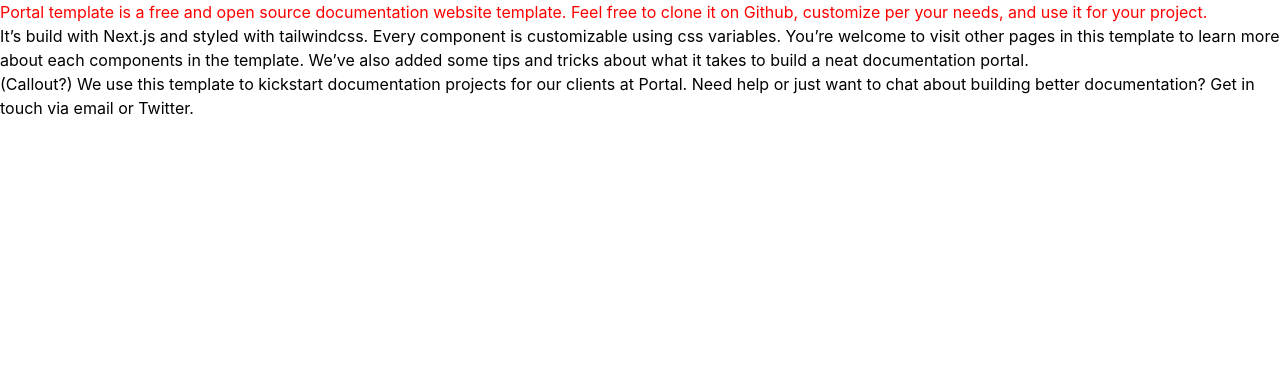
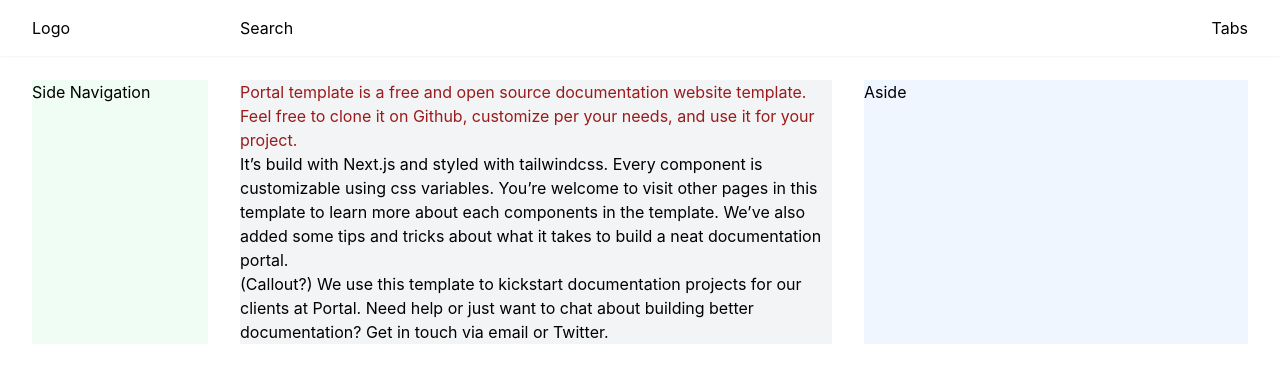
Before and after one commit to vrepsys/portal-template, a Next.js app: page / in a window 1280 px wide. Shown: the top 382 px of the page. Built offline with nearby package versions, Linux system fonts and the light colour scheme.

Commit message:
Add layout

```diff
--- a/package.json
+++ b/package.json
@@ -9,6 +9,8 @@
     "lint": "next lint"
   },
   "dependencies": {
+    "@headlessui/react": "latest",
+    "material-symbols": "latest",
     "next": "12.3.1",
     "react": "18.2.0",
     "react-dom": "18.2.0"
--- a/pages/index.tsx
+++ b/pages/index.tsx
@@ -1,10 +1,14 @@
 import type { NextPage } from "next";
 import Head from "next/head";
-import { Heading1 } from "../components/typography/Heading1";
+import { Popover } from "@headlessui/react";
+
+function classNames(...classes: string[]) {
+  return classes.filter(Boolean).join(" ");
+}
 
 const Home: NextPage = () => {
   return (
-    <div>
+    <>
       <Head>
         <title>Portal Docs Template</title>
         <meta
@@ -13,27 +17,93 @@
         />
         <link rel="icon" href="/favicon.ico" />
       </Head>
+      <div className="min-h-screen">
+        <Popover
+          as="header"
+          className={({ open }) =>
+            classNames(
+              open ? "fixed inset-0 z-40 overflow-y-auto" : "",
+              "bg-white shadow-sm lg:static lg:overflow-y-visible"
+            )
+          }
+        >
+          {({ open }) => (
+            <>
+              <div className="mx-auto max-w-7xl px-4 sm:px-6 lg:px-8">
+                <div className="relative flex justify-between lg:gap-8 xl:grid xl:grid-cols-12">
+                  <div className="flex md:absolute md:inset-y-0 md:left-0 lg:static xl:col-span-2">
+                    <div className="flex flex-shrink-0 items-center">
+                      <a href="#">Logo</a>
+                    </div>
+                  </div>
+                  <div className="min-w-0 flex-1 md:px-8 lg:px-0 xl:col-span-6">
+                    <div className="flex items-center px-6 py-4 md:mx-auto md:max-w-3xl lg:mx-0 lg:max-w-none xl:px-0">
+                      <div className="w-full">Search</div>
+                    </div>
+                  </div>
+                  <div className="flex items-center md:absolute md:inset-y-0 md:right-0 lg:hidden">
+                    <Popover.Button className="-mx-2 inline-flex items-center justify-center rounded-md p-2 text-gray-400 hover:bg-gray-100 hover:text-gray-500 focus:outline-none focus:ring-2 focus:ring-inset focus:ring-indigo-500">
+                      <span className="sr-only">Open menu</span>
+                      {open ? (
+                        <span className="material-symbols-outlined">close</span>
+                      ) : (
+                        <span className="material-symbols-outlined">menu</span>
+                      )}
+                    </Popover.Button>
+                  </div>
+                  <div className="hidden lg:flex lg:items-center lg:justify-end xl:col-span-4">
+                    Tabs
+                  </div>
+                </div>
+              </div>
 
-      <main>
-        <Heading1>
+              <Popover.Panel as="nav" className="lg:hidden" aria-label="Global">
+                <div className="pt-4 pb-3">Tabs</div>
+                <div className="pt-4 pb-3">Aside</div>
+                <div className="border-t border-gray-200 pt-4 pb-3">
+                  Navigation
+                </div>
+              </Popover.Panel>
+            </>
+          )}
+        </Popover>
+        <div className="py-6">
+          <div className="mx-auto max-w-3xl sm:px-6 lg:grid lg:max-w-7xl lg:grid-cols-12 lg:gap-8 lg:px-8">
+            <div className="hidden lg:col-span-3 lg:block xl:col-span-2 bg-green-50">
+              <nav
+                aria-label="Side navigation"
+                className="sticky top-6 divide-y divide-gray-300"
+              >
+                Side Navigation
+              </nav>
+            </div>
+            <main className="lg:col-span-9 xl:col-span-6 bg-gray-100">
+              <h1 className="xl:text-red-800">
                 Portal template is a free and open source documentation website
-          template. Feel free to clone it on Github, customize per your needs,
-          and use it for your project.
-        </Heading1>
+                template. Feel free to clone it on Github, customize per your
+                needs, and use it for your project.
+              </h1>
               <p>
-          It’s build with Next.js and styled with tailwindcss. Every component
-          is customizable using css variables. You’re welcome to visit other
-          pages in this template to learn more about each components in the
-          template. We’ve also added some tips and tricks about what it takes to
-          build a neat documentation portal.
+                It’s build with Next.js and styled with tailwindcss. Every
+                component is customizable using css variables. You’re welcome to
+                visit other pages in this template to learn more about each
+                components in the template. We’ve also added some tips and
+                tricks about what it takes to build a neat documentation portal.
               </p>
               <p>
-          (Callout?) We use this template to kickstart documentation projects
-          for our clients at Portal. Need help or just want to chat about
-          building better documentation? Get in touch via email or Twitter.
+                (Callout?) We use this template to kickstart documentation
+                projects for our clients at Portal. Need help or just want to
+                chat about building better documentation? Get in touch via email
+                or Twitter.
               </p>
             </main>
+            <aside className="hidden xl:col-span-4 xl:block bg-blue-50">
+              <div className="sticky top-6 space-y-4">Aside</div>
+            </aside>
           </div>
+        </div>
+      </div>
+    </>
   );
 };
 
--- a/styles/globals.css
+++ b/styles/globals.css
@@ -1,3 +1,4 @@
+@import "material-symbols/outlined.css";
 @tailwind base;
 @tailwind components;
 @tailwind utilities;
```
Also changed, not shown: 1 other file (tests, documents, lock files or other folders). Lines whose indentation alone changed are shown as unchanged.
